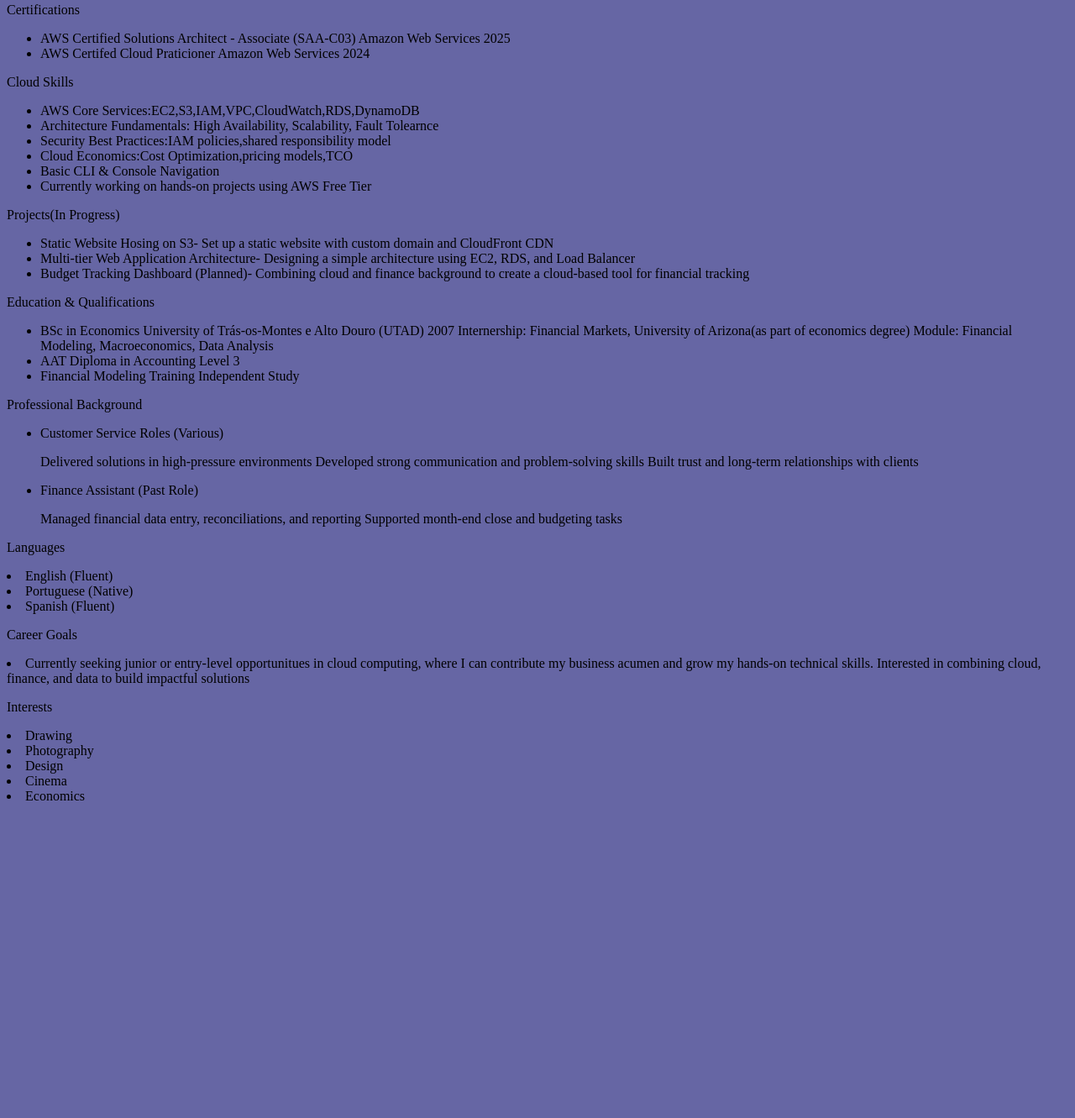
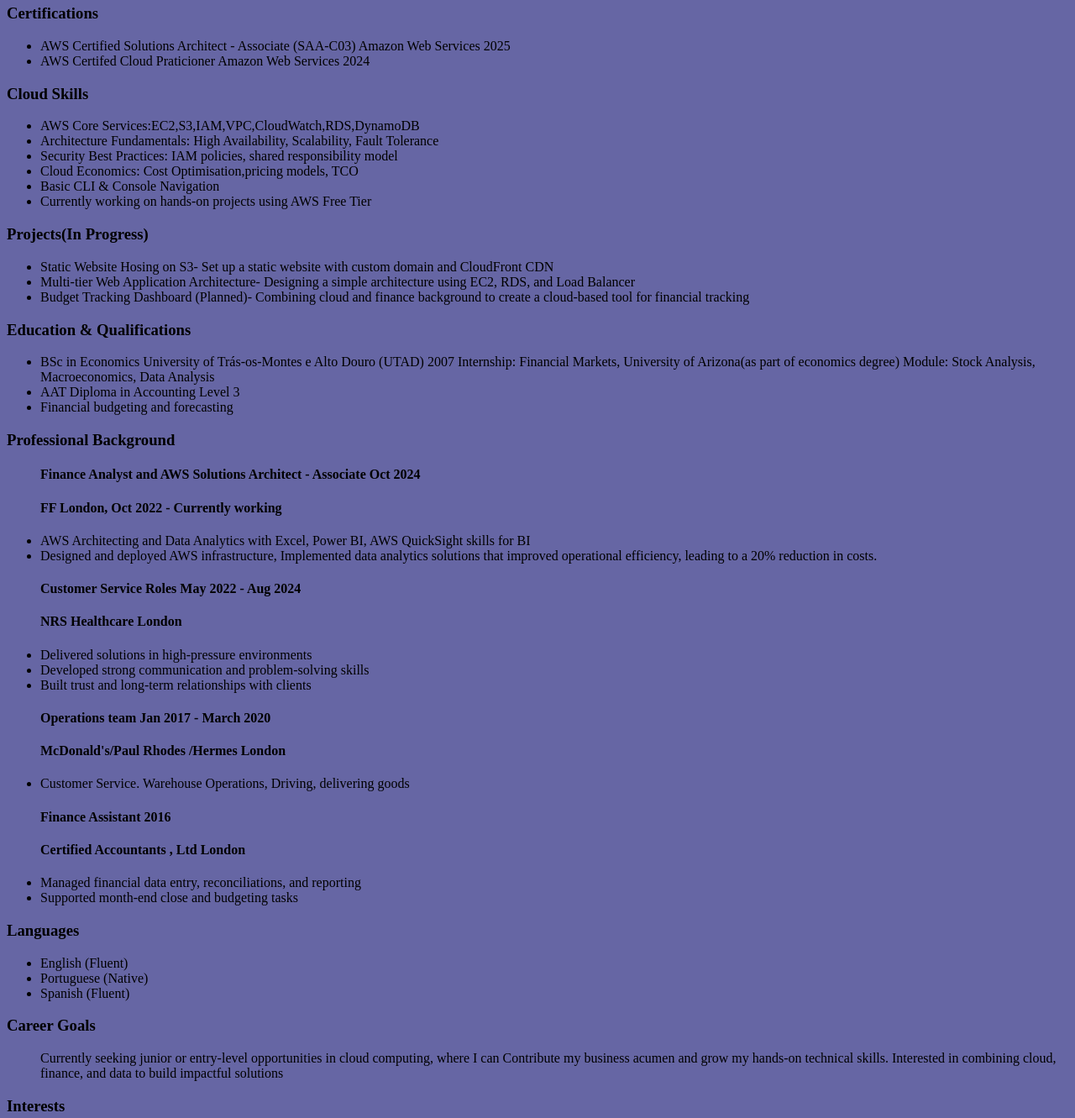
Before and after one commit to fgato-dot/myresume, a plain HTML site: page index.html in a window 1280 px wide. Shown: the part 333-1664 px from the top of the page at 84% size. Before the commit the page ends 1298 px from the top, so only its background shows below. Drawn offline with Linux system fonts and the light colour scheme.

Commit message:
Update index.html

```diff
--- a/index.html
+++ b/index.html
@@ -1,3 +1,4 @@
+
 <!DOCTYPE html>
 <html Lang="en">
 <head>
@@ -30,7 +31,9 @@
   .</p>
 </p>
  </ul>
-  <p class="head">Certifications</p>
+ <p>
+  <h3>Certifications</h3>
+</p>
   <ul>
     <li>AWS Certified Solutions Architect - Associate (SAA-C03)
         Amazon Web Services 2025
@@ -39,16 +42,16 @@
         Amazon Web Services 2024
     </li>
    </ul>
-  <p class="head">Cloud Skills</p>
+  <h3>Cloud Skills</h3>
   <ul>
     <li>AWS Core Services:EC2,S3,IAM,VPC,CloudWatch,RDS,DynamoDB</li>
-    <li>Architecture Fundamentals: High Availability, Scalability, Fault Tolearnce</li>
-    <li>Security Best Practices:IAM policies,shared responsibility model</li>
-    <li>Cloud Economics:Cost Optimization,pricing models,TCO</li>
+    <li>Architecture Fundamentals: High Availability, Scalability, Fault Tolerance </li>
+    <li>Security Best Practices: IAM policies, shared responsibility model</li>
+    <li>Cloud Economics: Cost Optimisation,pricing models, TCO</li>
     <li>Basic CLI & Console Navigation</li>
     <li>Currently working on hands-on projects using AWS Free Tier</li>
   </ul>
-  <p class="head">Projects(In Progress)</p>
+  <h3>Projects(In Progress)</h3>
   <ul>
 
     <li>Static Website Hosing on S3- Set up a static website with custom domain
@@ -60,56 +63,81 @@
         to create a cloud-based tool for financial tracking
     </li>
   </ul>
-  <p class="head">Education & Qualifications</p>
+  <h3>Education & Qualifications</h3>
   <ul>
     <li>BSc in Economics
         University of Trás-os-Montes e Alto Douro (UTAD) 2007
-           Internership: Financial Markets, University of Arizona(as part of economics
+           Internship: Financial Markets, University of Arizona(as part of economics
            degree)
-           Module: Financial Modeling, Macroeconomics, Data Analysis</li>
+           Module: Stock Analysis, Macroeconomics, Data Analysis</li>
     </li>
     <li>AAT Diploma in Accounting Level 3</li>
     </li>
-    <li>Financial Modeling Training
-        Independent Study
+    <li>Financial budgeting and forecasting
     </li>
   </ul>
-  <p class="head">Professional Background</p>
+  <p class="head"><h3>Professional Background</h3></p>
   <ul>
-    <li>Customer Service Roles (Various)</li>
-       <p>Delivered solutions in high-pressure environments
-          Developed strong communication and problem-solving skills
-          Built trust and long-term relationships with clients
-       </p>
-    <li>Finance Assistant (Past Role)</li>
-        <p>Managed financial data entry, reconciliations, and reporting
-           Supported month-end close and budgeting tasks </p>
+    <P>
+      <h4>Finance Analyst and AWS Solutions Architect - Associate Oct 2024</h4>
+      <h4>FF London,  Oct 2022 - Currently working</h4>
+   </p>
+    <p>
+    <li>AWS Architecting and Data Analytics with Excel, Power BI, AWS QuickSight skills for BI</li>
+    <li>Designed and deployed AWS infrastructure, Implemented data analytics solutions that improved operational efficiency,
+        leading to a 20% reduction in costs.</li>
+    </p>
+    <p>
+      <h4>Customer Service Roles May 2022 - Aug 2024</h4>
+      <h4>NRS Healthcare London </h4>
+    </p>
+
+    <p>
+       <li>Delivered solutions in high-pressure environments</li>
+       <li>Developed strong communication and problem-solving skills</li>
+       <li>Built trust and long-term relationships with clients</li>
+    </p>
+      <h4>Operations team Jan 2017 - March 2020 </h4>
+      <h4>McDonald's/Paul Rhodes /Hermes London </h4>
+
+       <li>Customer Service. Warehouse Operations, Driving, delivering goods</li>
+
+       <h4>Finance Assistant 2016 </h4>
+       <h4>Certified Accountants , Ltd London</h4>
+       <p>
+       <li>Managed financial data entry, reconciliations, and reporting</li>
+       <li>Supported month-end close and budgeting tasks </li>
+        </pi>
         </ul>
 
-  <p class="head">Languages</p>
+        <p class="head"><h3>Languages</h3></p>
 
+        <ul>
+        <li>English (Fluent)</li>
 
-<li>English (Fluent)</li>
+        <li>Portuguese (Native)</li>
+        <li>Spanish (Fluent)</li>
+        </ul>
 
-    <li>Portuguese (Native)</li>
-    <li>Spanish (Fluent)</li>
-
-<p class="head">Career Goals</p>
-
-<li>Currently seeking junior or entry-level opportunitues in cloud computing, where I can
-    contribute my business acumen and grow my hands-on technical skills. Interested in
+  <p class="head"><h3>Career Goals</h3></p>
+<p>
+   <ul>
+    Currently seeking junior or entry-level opportunities in cloud computing, where I can
+    Contribute my business acumen and grow my hands-on technical skills. Interested in
     combining cloud, finance, and data to build impactful solutions
-</li>
+   </ul>
+</p>
 
 
 
-
-<p class="head">Interests</p>
+<p class="head"><h3>Interests</h3></p>
+   <ul>
     <li>Drawing</li>
     <li>Photography</li>
     <li>Design</li>
     <li>Cinema</li>
-    <li>Economics</li>
+    <li>Literature</li>
+  </ul>
 
 </head>
 </html>
```
